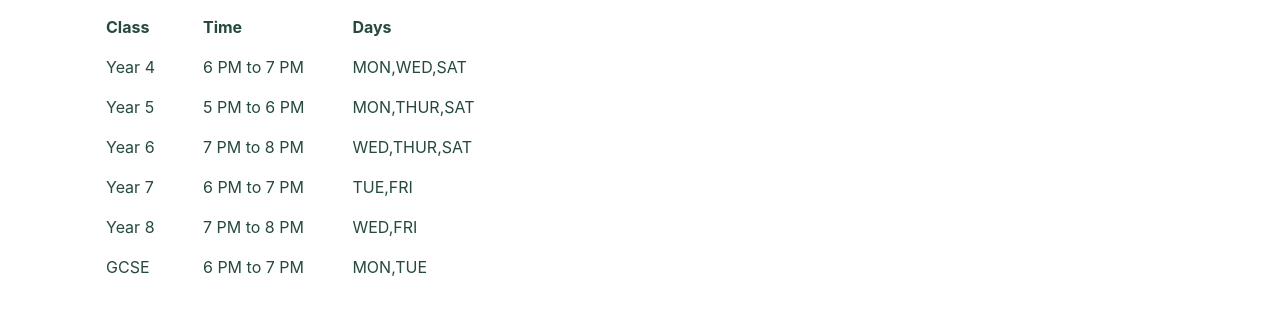
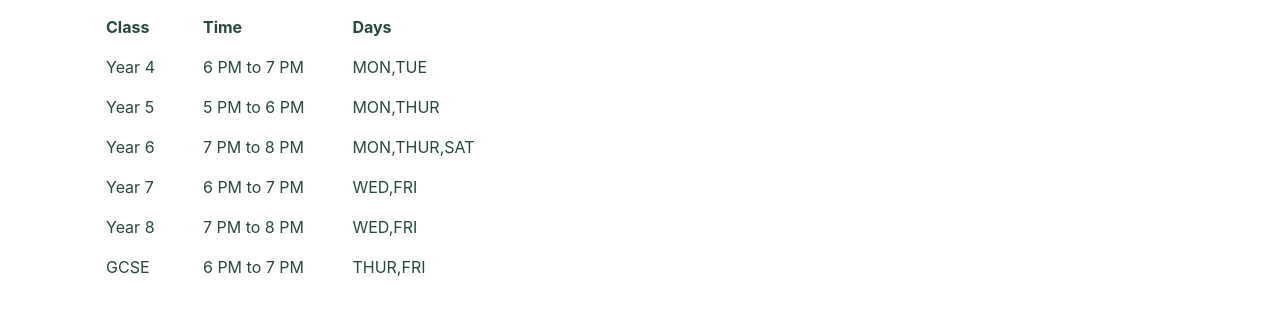
Before and after one commit to errsrini1002/online-exam-portal-frontend, a React (Create React App) app: page / in a window 1280 px wide. Shown: the part 468-792 px from the top of the page. Built offline with nearby package versions, Linux system fonts and the light colour scheme.

Commit message:
timings updated in home page

```diff
--- a/src/PageComponent/HomePage.jsx
+++ b/src/PageComponent/HomePage.jsx
@@ -12,12 +12,12 @@ import exam_2 from "../images/exam_2.png";
 const HomePage = () => {
 
   const data = [
-    { class: 'Year 4', time: '6 PM to 7 PM', days: 'MON,WED,SAT' },
-    { class: 'Year 5', time: '5 PM to 6 PM', days: 'MON,THUR,SAT' },
-    { class: 'Year 6', time: '7 PM to 8 PM', days: 'WED,THUR,SAT' },
-    { class: 'Year 7', time: '6 PM to 7 PM', days: 'TUE,FRI' },
+    { class: 'Year 4', time: '6 PM to 7 PM', days: 'MON,TUE' },
+    { class: 'Year 5', time: '5 PM to 6 PM', days: 'MON,THUR' },
+    { class: 'Year 6', time: '7 PM to 8 PM', days: 'MON,THUR,SAT'},
+    { class: 'Year 7', time: '6 PM to 7 PM', days: 'WED,FRI' },
     { class: 'Year 8', time: '7 PM to 8 PM', days: 'WED,FRI' },
-    { class: 'GCSE', time: '6 PM to 7 PM', days: 'MON,TUE' },
+    { class: 'GCSE', time: '6 PM to 7 PM', days: 'THUR,FRI' },
   ];
 
 
```
